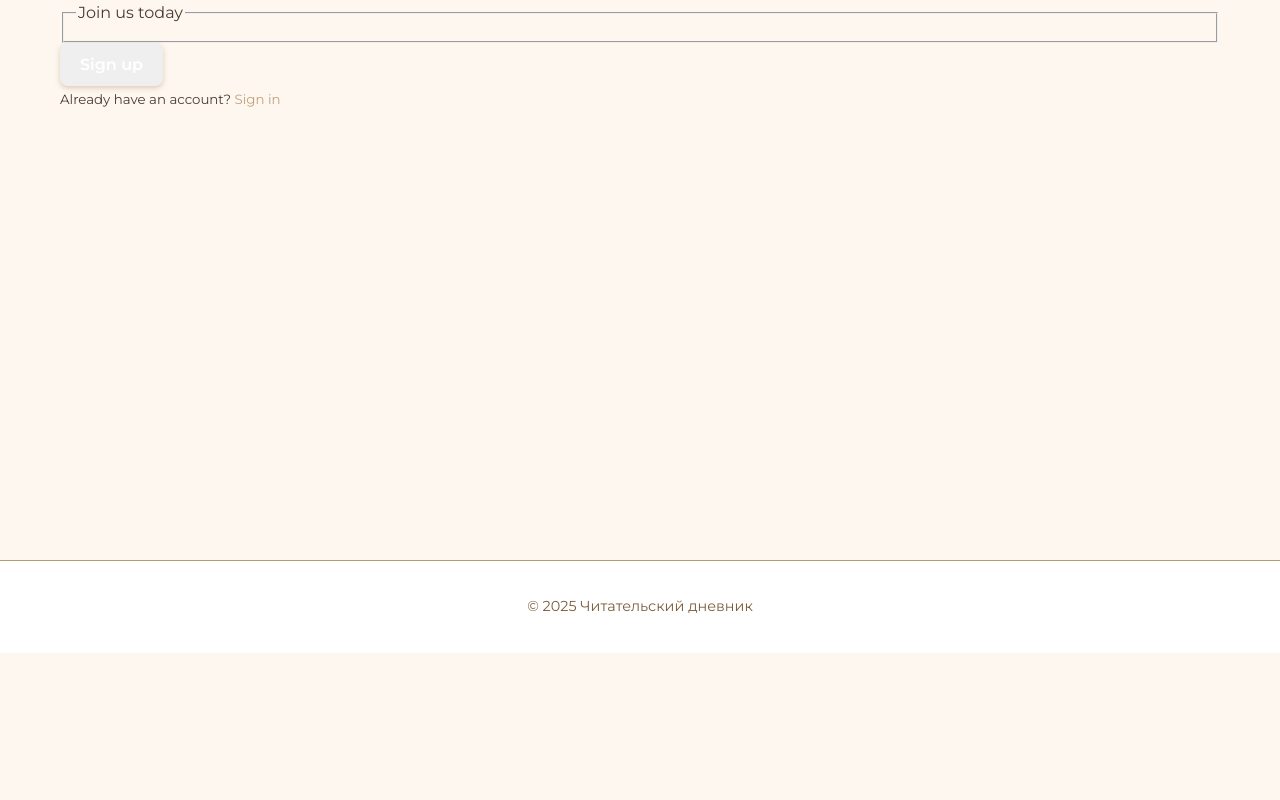
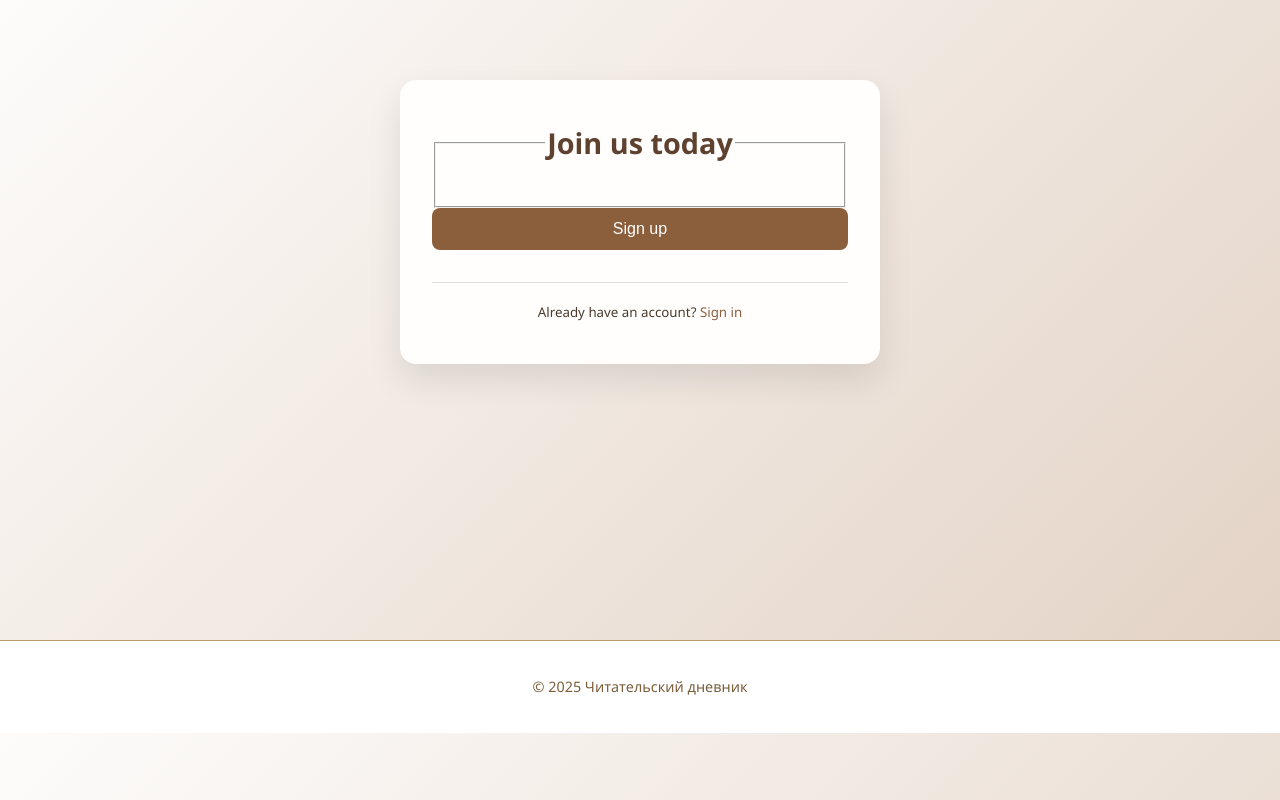
Before and after one commit to Hronaxe/book-diary, a Django app: page /register in a window 1280 px wide. Run offline with Django 5.2, Linux system fonts and the light colour scheme; some libraries are stand-ins or nearby versions.

Commit message:
add templates

```diff
--- a/book_diary/urls.py
+++ b/book_diary/urls.py
@@ -1,19 +1,3 @@
-"""
-URL configuration for book_diary project.
-
-The `urlpatterns` list routes URLs to views. For more information please see:
-    https://docs.djangoproject.com/en/5.2/topics/http/urls/
-Examples:
-Function views
-    1. Add an import:  from my_app import views
-    2. Add a URL to urlpatterns:  path('', views.home, name='home')
-Class-based views
-    1. Add an import:  from other_app.views import Home
-    2. Add a URL to urlpatterns:  path('', Home.as_view(), name='home')
-Including another URLconf
-    1. Import the include() function: from django.urls import include, path
-    2. Add a URL to urlpatterns:  path('blog/', include('blog.urls'))
-"""
 from django.conf import settings
 from django.conf.urls.static import static
 from django.contrib import admin
--- a/core/templates/base.html
+++ b/core/templates/base.html
@@ -8,6 +8,9 @@
   <link rel="stylesheet" href="{% static 'css/style.css' %}" />
   <link href="https://fonts.googleapis.com/css2?family=Montserrat:wght@400;600&family=Playfair+Display&display=swap" rel="stylesheet" />
 </head>
+<style>
+
+</style>
 <body>
 {% comment %}
   <header class="header">
--- /dev/null
+++ b/core/templates/home.html
@@ -0,0 +1 @@
+<h1>home привет</h1>
--- a/core/templates/register.html
+++ b/core/templates/register.html
@@ -1,6 +1,74 @@
 {% extends "base.html" %}
-<!-- Load crispy form -->
-{% load crispy_forms_tags %} {% block content %}
+{% load crispy_forms_tags %}
+
+{% block content %}
+<style>
+  body {
+    background: linear-gradient(135deg, #fdfcfb 0%, #e2d1c3 100%);
+    font-family: 'Segoe UI', Tahoma, Geneva, Verdana, sans-serif;
+  }
+
+  .content-section {
+    max-width: 480px;
+    margin: 5rem auto;
+    padding: 2.5rem 2rem;
+    background-color: #fffefc;
+    border-radius: 16px;
+    box-shadow: 0 15px 35px rgba(0, 0, 0, 0.1);
+    animation: slideFade 0.5s ease-out;
+  }
+
+  .content-section legend {
+    font-size: 1.8rem;
+    font-weight: 600;
+    color: #5e412f;
+    text-align: center;
+    margin-bottom: 1.5rem;
+  }
+
+  .form-group button {
+    background-color: #8b5e3c;
+    color: white;
+    border: none;
+    width: 100%;
+    padding: 0.75rem;
+    border-radius: 8px;
+    font-size: 1rem;
+    transition: background-color 0.3s ease;
+  }
+
+  .form-group button:hover {
+    background-color: #5e412f;
+  }
+
+  .border-top.pt-3 {
+    margin-top: 2rem;
+    padding-top: 1rem;
+    border-top: 1px solid #ddd;
+    text-align: center;
+  }
+
+  .border-top.pt-3 a {
+    color: #8b5e3c;
+    font-weight: 500;
+    text-decoration: none;
+  }
+
+  .border-top.pt-3 a:hover {
+    text-decoration: underline;
+  }
+
+  @keyframes slideFade {
+    from {
+      opacity: 0;
+      transform: translateY(25px);
+    }
+    to {
+      opacity: 1;
+      transform: translateY(0);
+    }
+  }
+</style>
 
 <div class="content-section">
   <!-- Sign up form -->
@@ -10,15 +78,15 @@
       <legend class="border-bottom mb-4">Join us today</legend>
       {{ form|crispy }}
     </fieldset>
-    <div class="form-group">
-      <button class="btn btn-outline-info" type="submit">Sign up</button>
+    <div class="form-group mt-3">
+      <button type="submit">Sign up</button>
     </div>
   </form>
 
   <!-- Sign in form -->
   <div class="border-top pt-3">
     <small class="text-muted">
-      Already have an account? <a class="ml-2" href="#">Sign in</a>
+      Already have an account? <a class="ml-2" href="{% url 'index' %}">Sign in</a>
     </small>
   </div>
 </div>
--- a/core/urls.py
+++ b/core/urls.py
@@ -1,7 +1,7 @@
 from django.urls import path
 from . import views
-
+from django.contrib.auth import views as auth_views
 urlpatterns = [
     path("", views.index, name="index"),
-    path("register", views.registration, name = "register")
+    path("register", views.registration, name = "register"),
 ]
```
Also changed, not shown: users/views.py (+27 -0 lines), db.sqlite3.
